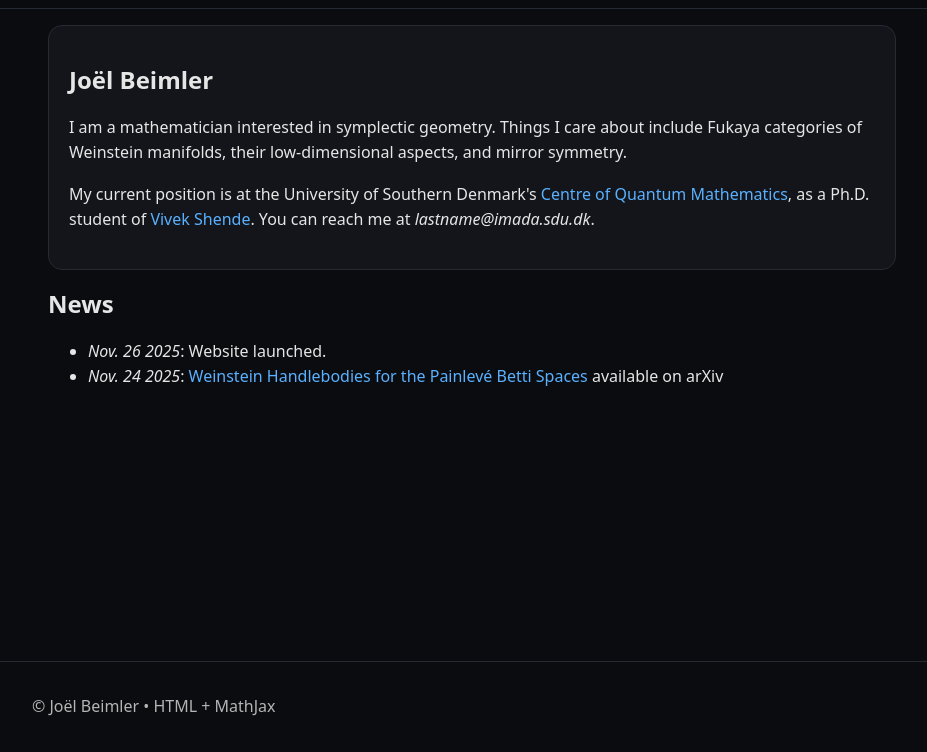
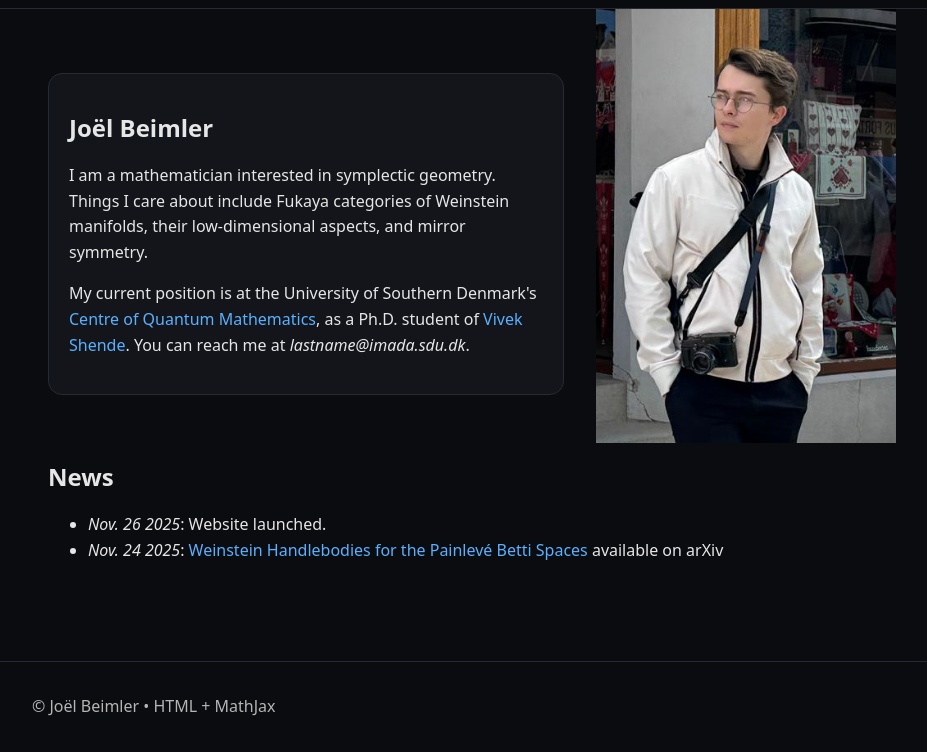
Before and after one commit to JDBeimler/JDBeimler.github.io, a plain HTML site: page index.html in a window 1280 px wide. Shown: the part 48-800 px from the top of the page, without its empty margins (168-1095 px from the left). Drawn offline with nearby package versions, Linux system fonts and the light colour scheme; a script that the page names is missing.

Commit message:
photo done

```diff
--- a/css/styles.css
+++ b/css/styles.css
@@ -39,6 +39,19 @@ a:hover {
   max-width: 880px;
   margin: 0 auto;
   padding: 0 1rem;
+
+}
+
+.image-container {
+  display: flex;
+  align-items: center;
+  gap: 2rem;
+}
+
+.container img {
+  max-width: 300px;
+  height: auto;
+  flex-shrink: 0;
 }
 .site-header {
   position: sticky;
--- a/index.html
+++ b/index.html
@@ -32,7 +32,10 @@
         </nav>
       </div>
     </header>
+
     <main class="container">
+      <div class="image-container">
+
         <section class="hero">
           <h1>Joël Beimler</h1>
           <p>
@@ -48,9 +51,9 @@
             <a href="https://sites.google.com/view/vivek-shende/">Vivek Shende</a
               >. You can reach me at <em>lastname@imada.sdu.dk</em>.
             </p>
-        </p>
-        <p></p>
           </section>
+          <img src="img/portrait.jpg" alt="myself">
+        </div>
       <section>
         <h2>News</h2>
         <ul>
```
Also changed, not shown: img/portrait.jpg (added). Lines whose indentation alone changed are shown as unchanged.
